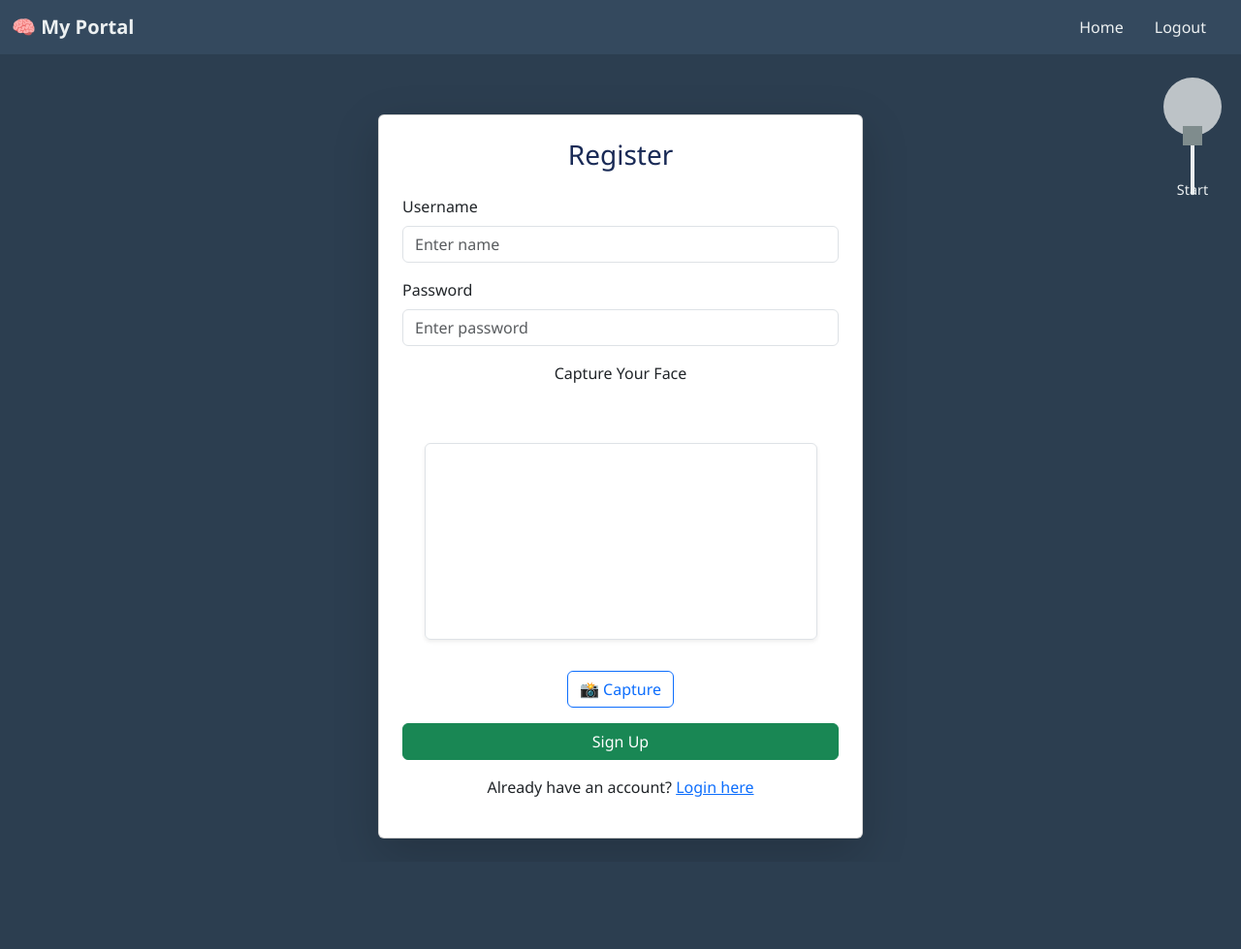
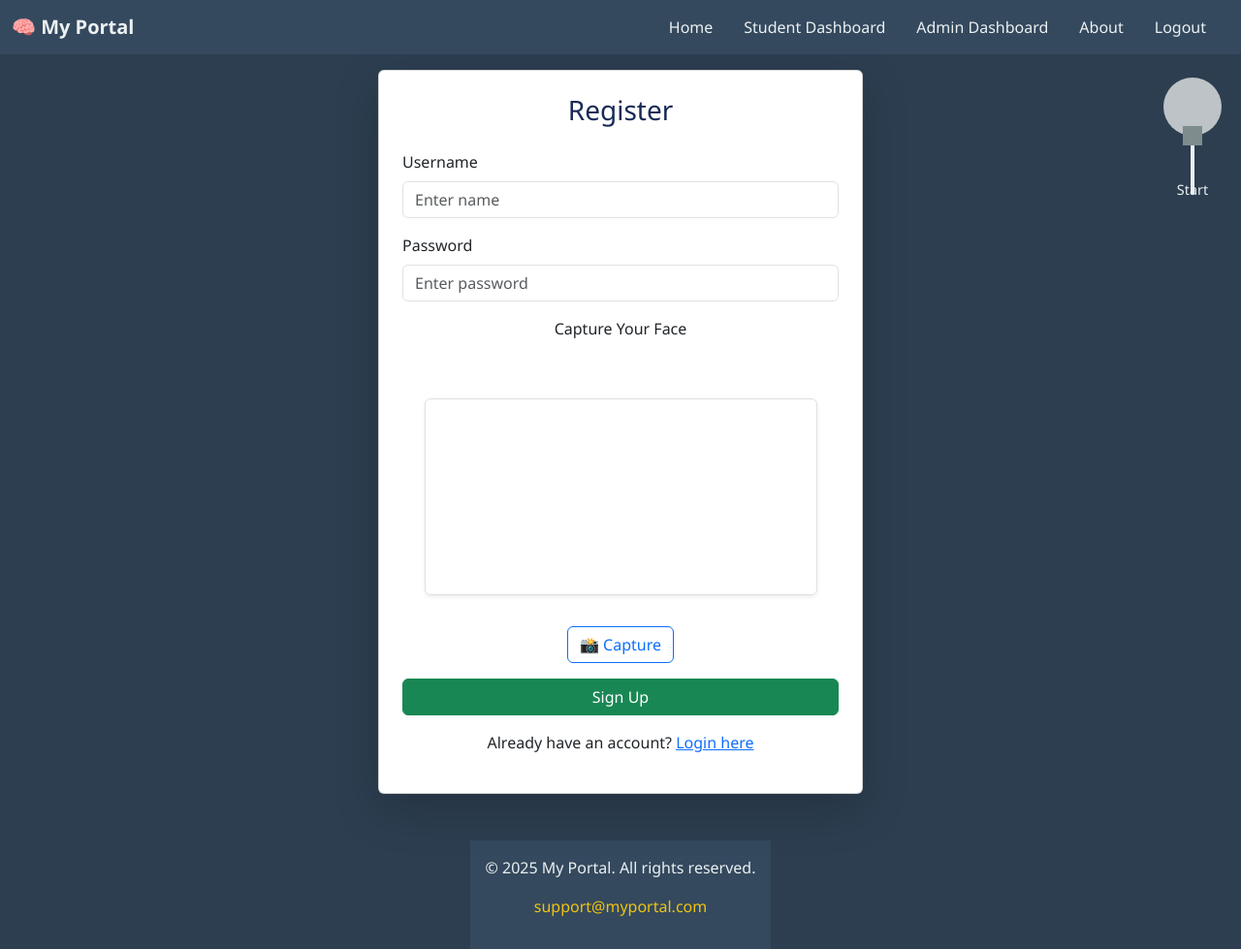
Before and after one commit to Kamal2131/face-monitor, a FastAPI app: page /register in a window 1280 px wide. Shown: the whole page at 97% size. Before the commit the page ends 865 px from the top, so only its background shows below. Run offline with FastAPI, Linux system fonts and the light colour scheme; parts of the project's set-up code (start-up, migrations or seed data) failed here and were passed over.

Commit message:
Add About Pages

```diff
--- a/app/main.py
+++ b/app/main.py
@@ -32,3 +32,6 @@ def logout(request: Request):
     response = templates.TemplateResponse("logout.html", {"request": request})
     response.delete_cookie("user")
     return response
+
+from fastapi import APIRouter, Request
+from fastapi.templating import Jinja2Templates
--- a/app/routes/admin.py
+++ b/app/routes/admin.py
@@ -12,7 +12,9 @@ templates = Jinja2Templates(directory="app/templates")
 # Middleware-like function to check if the user is admin
 def require_admin(user: User):
     if (user.role != "admin"): # type: ignore
+        # return templates.TemplateResponse("admin_dashboard.html", {"request": request, "user": user.name})
         raise HTTPException(status_code=403, detail="Admins only")
+
 
 
 @router.get("/dashboard")
--- a/app/templates/base.html
+++ b/app/templates/base.html
@@ -1,14 +1,20 @@
 <!DOCTYPE html>
 <html lang="en">
   <head>
-  <meta charset="UTF-8">
-  <meta name="viewport" content="width=device-width, initial-scale=1.0">
+    <meta charset="UTF-8" />
+    <meta name="viewport" content="width=device-width, initial-scale=1.0" />
     <title>{% block title %}Portal{% endblock %}</title>
 
-  <!-- Bootstrap 5 CDN -->
-  <link href="https://cdn.jsdelivr.net/npm/bootstrap@5.3.3/dist/css/bootstrap.min.css" rel="stylesheet">
+    <!-- Bootstrap 5 -->
+    <link
+      href="https://cdn.jsdelivr.net/npm/bootstrap@5.3.3/dist/css/bootstrap.min.css"
+      rel="stylesheet"
+    />
 
-  <link rel="stylesheet" href="{{ url_for('static', path='css/style.css') }}">
+    <link
+      rel="stylesheet"
+      href="{{ url_for('static', path='css/style.css') }}"
+    />
 
     <style>
       :root {
@@ -20,7 +26,8 @@
 
       body {
         min-height: 100vh;
-      padding-top: 70px; /* navbar height */
+        display: flex;
+        flex-direction: column;
         background: var(--bg);
         color: var(--text);
         transition: background 0.3s, color 0.3s;
@@ -38,6 +45,10 @@
       .navbar-brand,
       .nav-link {
         color: var(--text) !important;
+      }
+
+      .navbar-nav .nav-link:hover {
+        text-decoration: underline;
       }
 
       .light-toggle {
@@ -106,19 +117,58 @@
         font-size: 0.9rem;
         color: var(--text);
       }
+
+      .footer {
+        background-color: #34495e;
+        color: var(--text);
+        text-align: center;
+        padding: 1rem;
+        margin-top: auto;
+      }
+
+      .footer a {
+        color: #f1c40f;
+        text-decoration: none;
+      }
+
+      .footer a:hover {
+        text-decoration: underline;
+      }
     </style>
   </head>
   <body>
-
-  <!-- Bootstrap Navbar -->
+    <!-- Navbar -->
     <nav class="navbar navbar-expand-lg fixed-top">
       <div class="container-fluid">
         <a class="navbar-brand" href="#">🧠 My Portal</a>
-      <div class="collapse navbar-collapse justify-content-end">
+        <button
+          class="navbar-toggler"
+          type="button"
+          data-bs-toggle="collapse"
+          data-bs-target="#navbarNav"
+        >
+          <span class="navbar-toggler-icon text-white"></span>
+        </button>
+        <div
+          class="collapse navbar-collapse justify-content-end"
+          id="navbarNav"
+        >
           <ul class="navbar-nav">
             <li class="nav-item">
-            <a class="nav-link" href="/dashboard">Home</a>
+              <a class="nav-link" >Home</a>
             </li>
+            <li class="nav-item">
+              <a class="nav-link" href="/dashboard"
+                >Student Dashboard</a
+              >
+            </li>
+            <li class="nav-item">
+              <a class="nav-link" href="/admin/dashboard">Admin Dashboard</a>
+            </li>
+            <li class="nav-item">
+              <a class="nav-link" href="/about">About</a>
+            </li>
+            <!-- ✅ New About Link -->
             <li class="nav-item">
               <a class="nav-link" href="/logout">Logout</a>
             </li>
@@ -127,12 +177,10 @@
       </div>
     </nav>
 
-  <!-- Main content -->
-  <div class="container mt-4">
-    {% block content %}{% endblock %}
-  </div>
+    <!-- Page Content -->
+    <div class="container mt-5 mb-4">{% block content %}{% endblock %}</div>
 
-  <!-- Light Toggle Button -->
+    <!-- Light Mode Toggle -->
     <div class="light-toggle" onclick="toggleBulb()" title="Toggle Light Mode">
       <div class="bulb">
         <div class="bulb-top"></div>
@@ -143,16 +191,23 @@
       <div class="toggle-label">Start</div>
     </div>
 
-  <!-- Bootstrap JS (optional, only if needed) -->
+    <!-- Footer -->
+    <footer class="footer">
+      <p>
+        &copy; {{ year if year else "2025" }} My Portal. All rights reserved.
+      </p>
+      <p><a href="mailto:support@myportal.com">support@myportal.com</a></p>
+    </footer>
+
+    <!-- Bootstrap JS -->
     <script src="https://cdn.jsdelivr.net/npm/bootstrap@5.3.3/dist/js/bootstrap.bundle.min.js"></script>
 
     {% block scripts %}
     <script>
       function toggleBulb() {
-      document.body.classList.toggle('light-on');
+        document.body.classList.toggle("light-on");
       }
     </script>
     {% endblock %}
-
   </body>
 </html>
--- /dev/null
+++ b/app/templates/not_admin.html
@@ -0,0 +1,3 @@
+{% extends "base.html" %}
+
+<h3>You are not an Admin</h3>
```
Also changed, not shown: app/config.py (+19 -20 lines), app/routes/dashboard_routes.py (+16 -3 lines), app/templates/about.html (added, +21 -0 lines), app/templates/admin_dashboard.html (+12 -5 lines), app/templates/dashboard.html (+29 -3 lines), app/utils.py (added, +69 -0 lines), 3 other files. Lines whose indentation alone changed are shown as unchanged.
